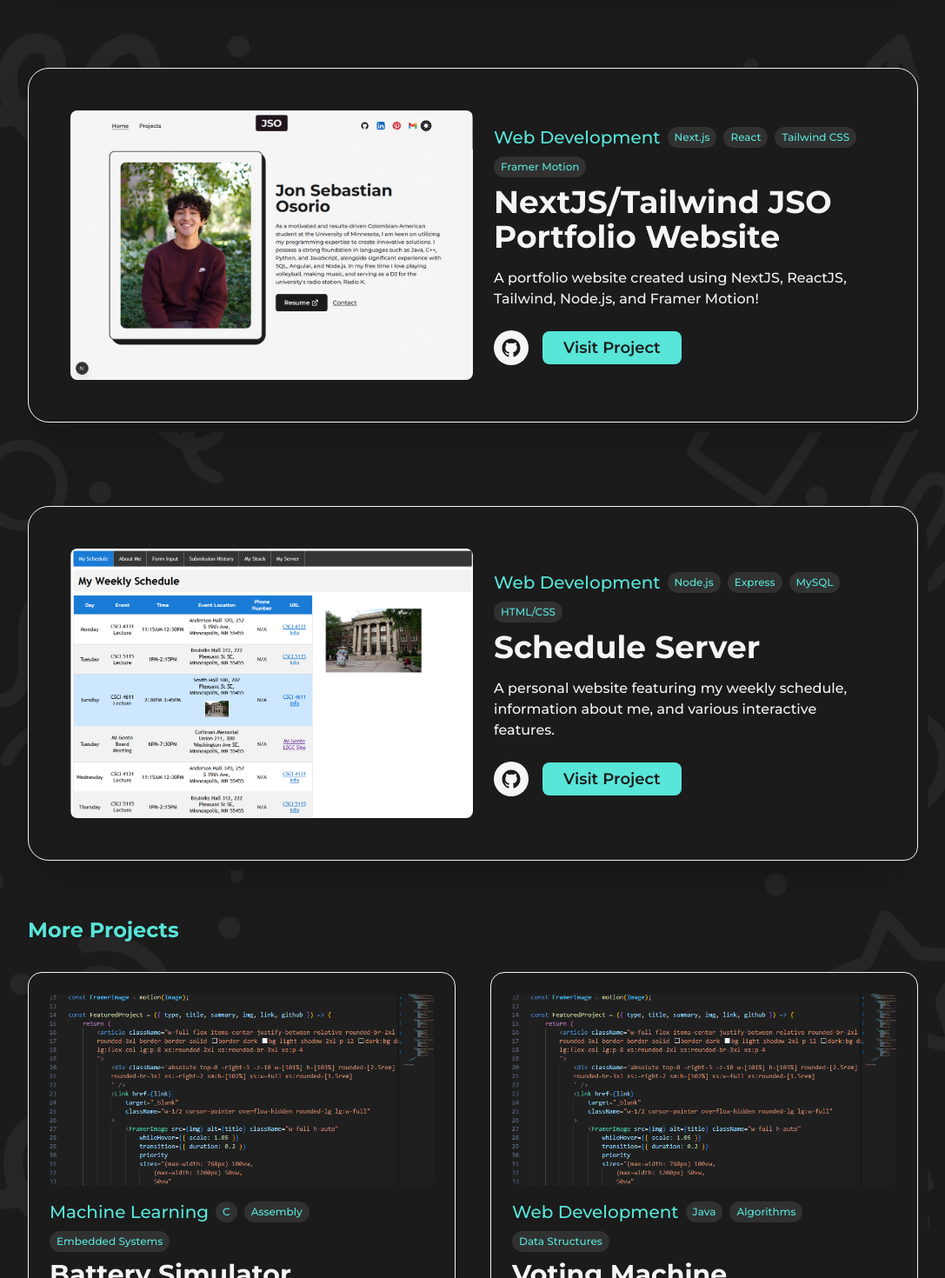
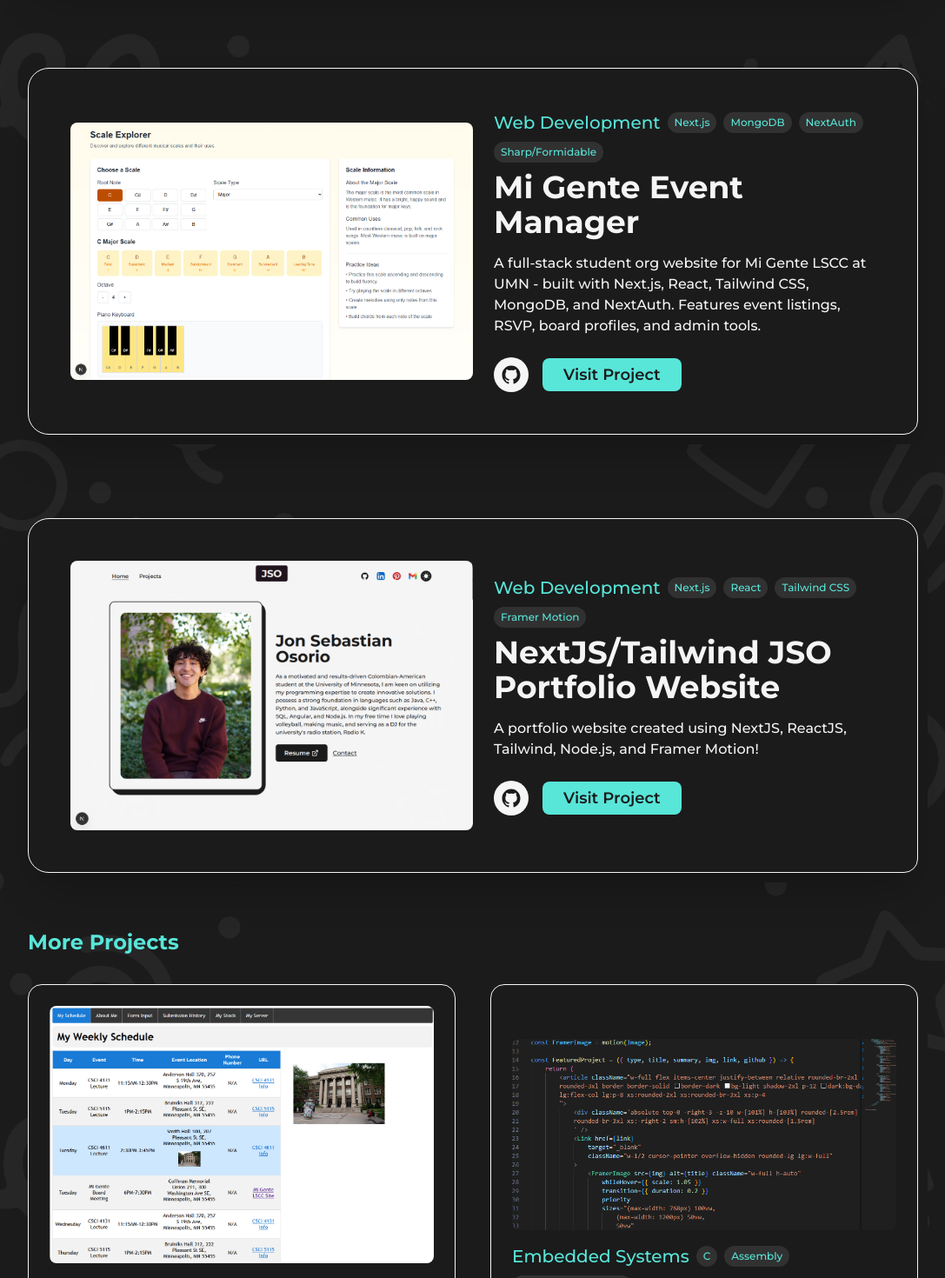
Before and after one commit to jseboso/nextjs-portfolio, a Next.js app: page /projects in a window 1280 px wide. Shown: the part 880-2350 px from the top of the page at 87% size, without its empty margins (96-1183 px from the left). Built offline with nearby package versions, Linux system fonts and the light colour scheme.

Commit message:
Added project, corrected labels

```diff
--- a/src/pages/projects.js
+++ b/src/pages/projects.js
@@ -176,6 +176,16 @@ const ProjectsPage = () => {
       techStack: ["Next.js", "Supabase", "Electron", "TailwindCSS"]
     },
     {
+      title: "Mi Gente Event Manager",
+      img: project2,
+      summary: "A full-stack student org website for Mi Gente LSCC at UMN - built with Next.js, React, Tailwind CSS, MongoDB, and NextAuth. Features event listings, RSVP, board profiles, and admin tools.",
+      link: "https://github.com/jseboso/mi-gente-event-manager",
+      github: "https://github.com/jseboso/mi-gente-event-manager",
+      type: "Featured Project",
+      category: "Web Development",
+      techStack: ["Next.js", "MongoDB", "NextAuth", "Sharp/Formidable"]
+    },
+    {
       title: "NextJS/Tailwind JSO Portfolio Website",
       img: project0,
       summary: "A portfolio website created using NextJS, ReactJS, Tailwind, Node.js, and Framer Motion!",
@@ -202,7 +212,7 @@ const ProjectsPage = () => {
       link: "https://github.com/jseboso/battery-simulator",
       github: "https://github.com/jseboso/battery-simulator",
       type: "Featured Project",
-      category: "Machine Learning",
+      category: "Embedded Systems",
       techStack: ["C", "Assembly", "Embedded Systems"]
     },
     {
@@ -212,7 +222,7 @@ const ProjectsPage = () => {
       link: "https://github.com/jseboso/election-algorithm",
       github: "https://github.com/jseboso/election-algorithm",
       type: "Featured Project",
-      category: "Web Development",
+      category: "Backend Development",
       techStack: ["Java", "Algorithms", "Data Structures"]
     }
   ];
```
